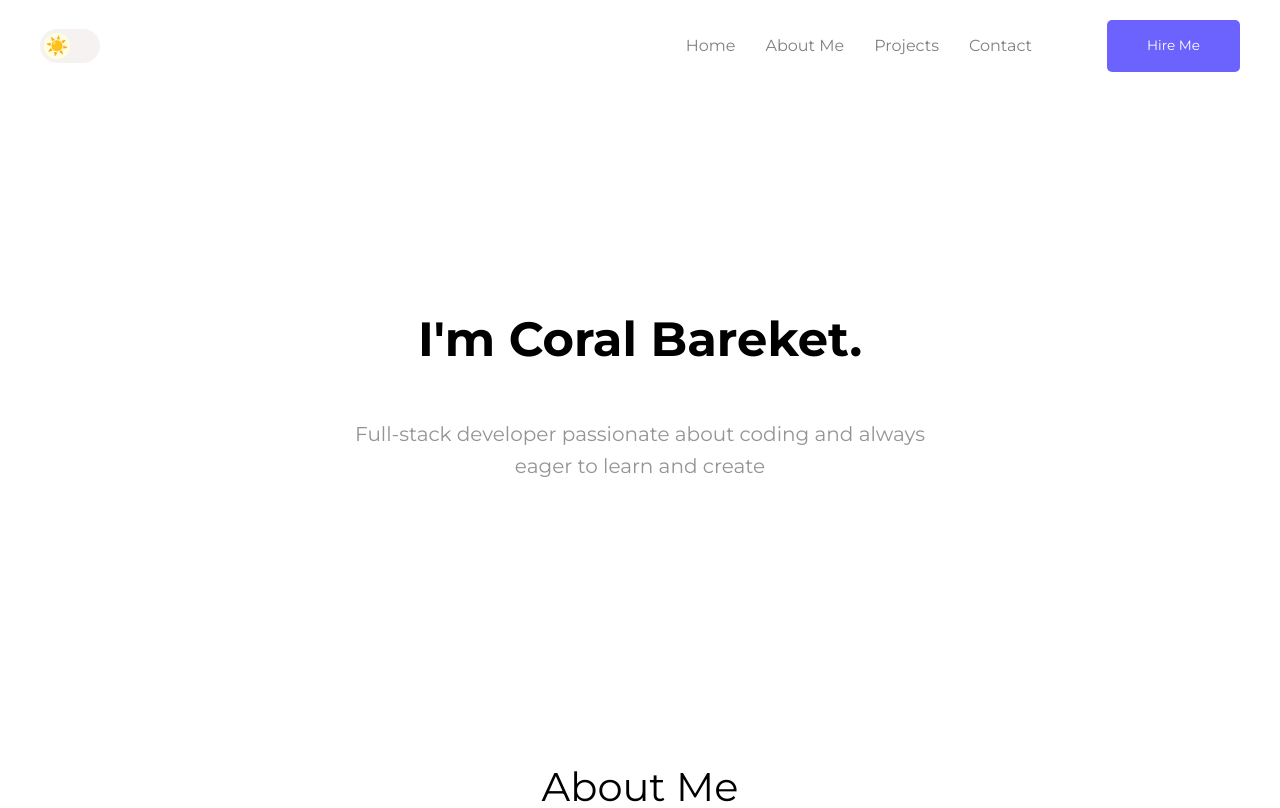
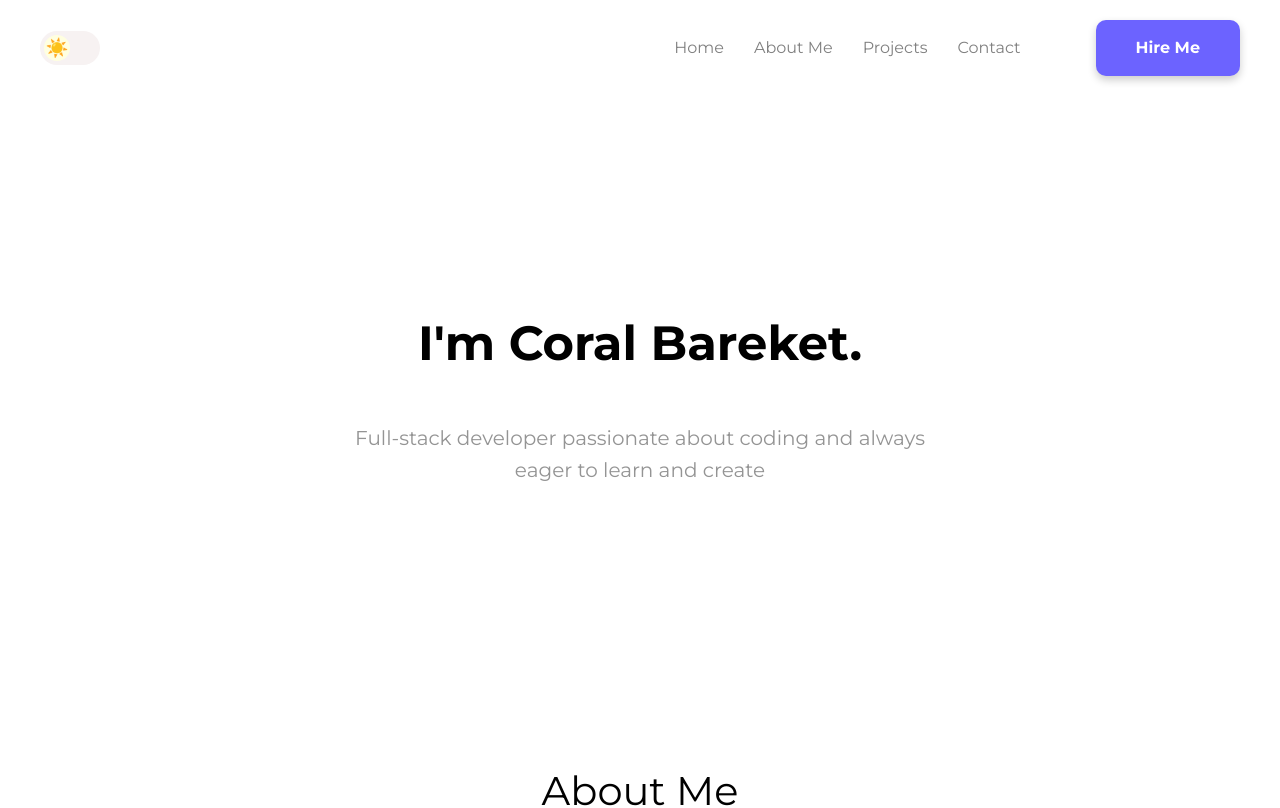
Before and after one commit to CoralBareket/my-portfolio, a React (Create React App) app: page / in a window 1280 px wide. Shown: the top 808 px of the page. Built offline with nearby package versions, Linux system fonts and the light colour scheme.

Commit message:
improved the 'hire me' button

```diff
--- a/src/styles/Header.css
+++ b/src/styles/Header.css
@@ -112,20 +112,26 @@
   background-color: #333;
 }
 
-/* CTA button styling */
 header .cta-button {
-  margin-left: 60px; /* Add space between nav and button */
+  margin-left: 60px; /* Space between nav and button */
   background-color: #6c63ff;
-  font-size: 0.85rem;
+  font-size: 1rem;
   color: #fff;
   padding: 15px 40px;
-  border-radius: 5px;
+  border-radius: 10px;
   text-decoration: none;
-  transition: background-color 0.3s ease;
+  font-weight: bold;
+  box-shadow: 0 4px 8px rgba(0, 0, 0, 0.2);
+  transition: background-color 0.3s ease, transform 0.2s ease;
 }
 
 header .cta-button:hover {
   background-color: #5848c2;
+  transform: scale(1.05);
+}
+
+header .cta-button:active {
+  transform: scale(1); /* Return to normal size when clicked */
 }
 
 /* Responsive styling */
@@ -140,6 +146,7 @@
     width: 100%;
     display: flex;
     justify-content: center;
+    text-align: center;
     margin-right: 15px;
     margin-left: 15px;
   }
@@ -155,8 +162,10 @@
   }
 
   header .cta-button {
-    margin: 20px 0 0 0;
-    width: 10px;
-    height: 30px;
+    margin: 10px 0 0 0;
+    width: 100%;
+    height: auto;
+    text-align: center;
+    padding: 15px 20px;
   }
 }
```
